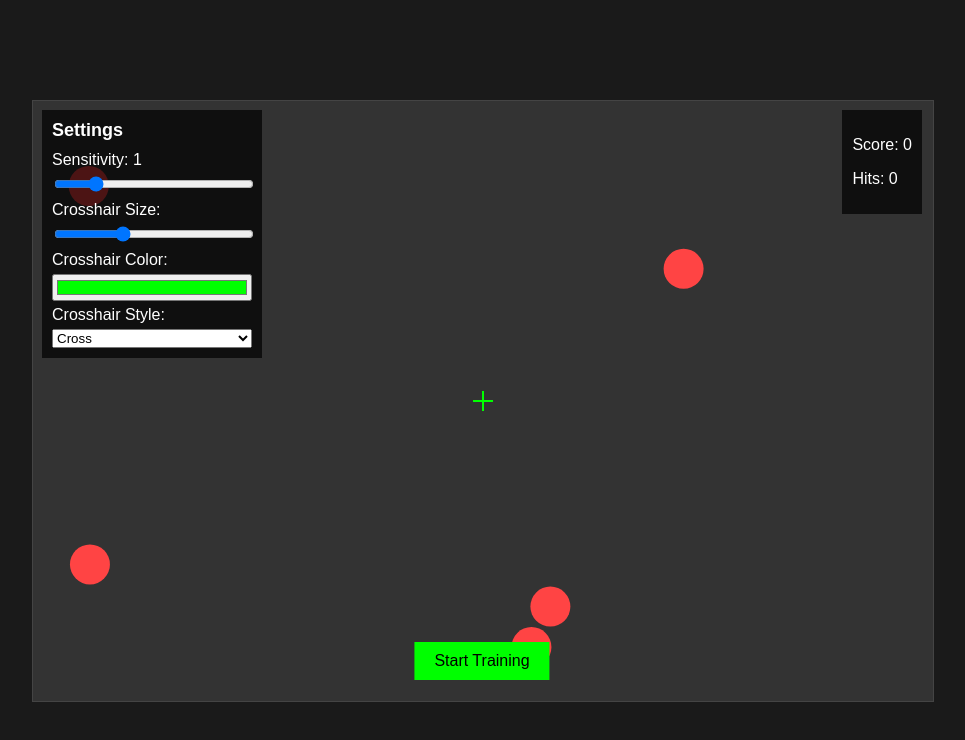
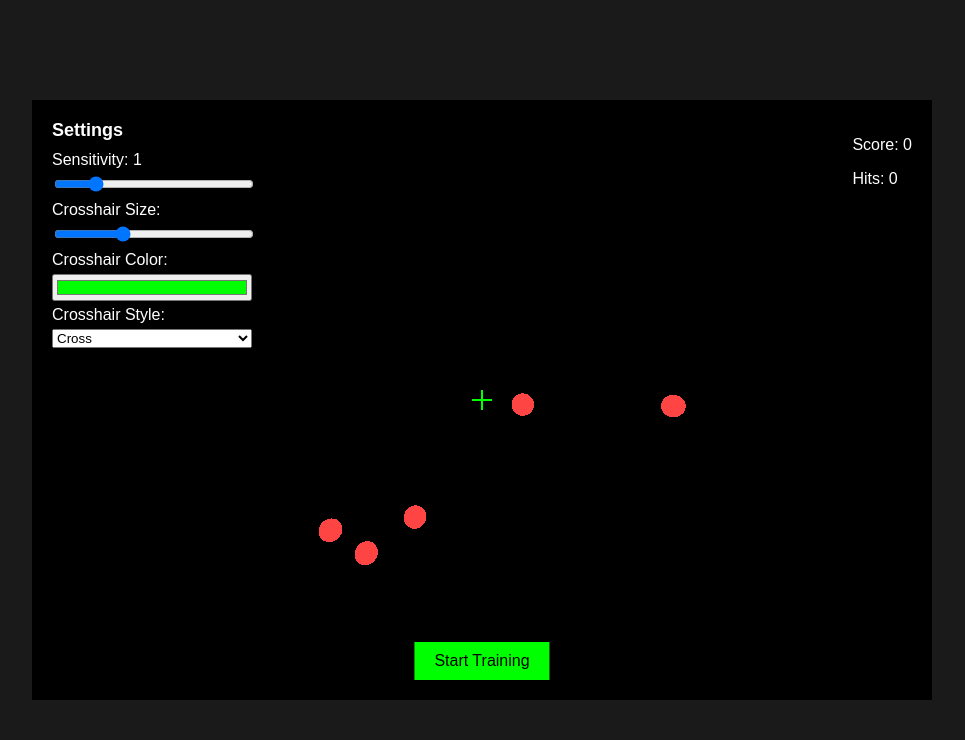
Before and after one commit to bryant0309/aim-warm-up, a plain HTML site: page index.html in a window 1280 px wide. Both pictures are taken after a click on the button "Start Training". Shown: the whole page, without its empty margins (158-1123 px from the left). Drawn offline with nearby package versions, Linux system fonts and the light colour scheme.

Commit message:
Upgrade to 3D with Three.js

```diff
--- a/game.js
+++ b/game.js
@@ -1,5 +1,6 @@
-const canvas = document.getElementById('game-canvas');
-const ctx = canvas.getContext('2d');
+const container = document.getElementById('game-container');
+const crosshairCanvas = document.getElementById('crosshair-canvas');
+const ctx = crosshairCanvas.getContext('2d');
 const sensitivityInput = document.getElementById('sensitivity');
 const sensitivityValue = document.getElementById('sensitivity-value');
 const crosshairSizeInput = document.getElementById('crosshair-size');
@@ -11,15 +12,23 @@ const hitsDisplay = document.getElementById('hits');
 const shootSound = document.getElementById('shoot-sound');
 const hitSound = document.getElementById('hit-sound');
 
-canvas.width = 900;
-canvas.height = 600;
+crosshairCanvas.width = 900;
+crosshairCanvas.height = 600;
 
 let sensitivity = 1;
-let crosshair = { x: canvas.width / 2, y: canvas.height / 2, size: 10, color: '#00ff00', style: 'cross' };
-let targets = [];
 let score = 0;
 let hits = 0;
 let gameRunning = false;
+
+const scene = new THREE.Scene();
+const camera = new THREE.PerspectiveCamera(75, 900 / 600, 0.1, 1000);
+const renderer = new THREE.WebGLRenderer();
+renderer.setSize(900, 600);
+container.appendChild(renderer.domElement);
+camera.position.z = 50;
+
+const crosshair = { size: 10, color: '#00ff00', style: 'cross' };
+let targets = [];
 
 function loadSettings() {
     sensitivity = parseFloat(localStorage.getItem('sensitivity') || 1);
@@ -35,57 +44,45 @@ function loadSettings() {
 loadSettings();
 
 function spawnTarget() {
-    targets.push({
-        x: Math.random() * (canvas.width - 60) + 30,
-        y: Math.random() * (canvas.height - 60) + 30,
-        radius: 20,
-        color: '#ff4444',
-        dx: (Math.random() - 0.5) * 4, // Random x velocity (-2 to 2)
-        dy: (Math.random() - 0.5) * 4  // Random y velocity (-2 to 2)
-    });
+    const geometry = new THREE.SphereGeometry(2, 32, 32);
+    const material = new THREE.MeshBasicMaterial({ color: 0xff4444 });
+    const target = new THREE.Mesh(geometry, material);
+    target.position.set(
+        (Math.random() - 0.5) * 80,
+        (Math.random() - 0.5) * 60,
+        -20
+    );
+    target.dx = (Math.random() - 0.5) * 0.1;
+    target.dy = (Math.random() - 0.5) * 0.1;
+    scene.add(target);
+    targets.push(target);
 }
 
 function updateTargets() {
     targets.forEach(target => {
-        // Move target
-        target.x += target.dx;
-        target.y += target.dy;
-
-        // Bounce off edges
-        if (target.x - target.radius < 0 || target.x + target.radius > canvas.width) {
-            target.dx = -target.dx;
-        }
-        if (target.y - target.radius < 0 || target.y + target.radius > canvas.height) {
-            target.dy = -target.dy;
-        }
+        target.position.x += target.dx;
+        target.position.y += target.dy;
+        if (target.position.x < -40 || target.position.x > 40) target.dx = -target.dx;
+        if (target.position.y < -30 || target.position.y > 30) target.dy = -target.dy;
     });
 }
 
-function draw() {
-    ctx.clearRect(0, 0, canvas.width, canvas.height);
-
-    // Draw moving targets
-    targets.forEach(target => {
-        ctx.beginPath();
-        ctx.arc(target.x, target.y, target.radius, 0, Math.PI * 2);
-        ctx.fillStyle = target.color;
-        ctx.fill();
-        ctx.closePath();
-    });
-
-    // Draw crosshair
+function drawCrosshair() {
+    ctx.clearRect(0, 0, crosshairCanvas.width, crosshairCanvas.height); // Clear previous frame
     ctx.strokeStyle = crosshair.color;
     ctx.lineWidth = 2;
+    const centerX = crosshairCanvas.width / 2;
+    const centerY = crosshairCanvas.height / 2;
     if (crosshair.style === 'cross') {
         ctx.beginPath();
-        ctx.moveTo(crosshair.x - crosshair.size, crosshair.y);
-        ctx.lineTo(crosshair.x + crosshair.size, crosshair.y);
-        ctx.moveTo(crosshair.x, crosshair.y - crosshair.size);
-        ctx.lineTo(crosshair.x, crosshair.y + crosshair.size);
+        ctx.moveTo(centerX - crosshair.size, centerY);
+        ctx.lineTo(centerX + crosshair.size, centerY);
+        ctx.moveTo(centerX, centerY - crosshair.size);
+        ctx.lineTo(centerX, centerY + crosshair.size);
         ctx.stroke();
     } else if (crosshair.style === 'dot') {
         ctx.beginPath();
-        ctx.arc(crosshair.x, crosshair.y, crosshair.size / 2, 0, Math.PI * 2);
+        ctx.arc(centerX, centerY, crosshair.size / 2, 0, Math.PI * 2);
         ctx.fillStyle = crosshair.color;
         ctx.fill();
     }
@@ -108,35 +105,35 @@ function updateStats() {
 
 function gameLoop() {
     if (gameRunning) {
-        updateTargets(); // Update target positions
-        draw();
+        updateTargets();
+        renderer.render(scene, camera);
+        drawCrosshair();
         requestAnimationFrame(gameLoop);
     }
 }
 
 startBtn.addEventListener('click', () => {
-    canvas.requestPointerLock();
+    container.requestPointerLock();
 });
 
 document.addEventListener('pointerlockchange', () => {
-    if (document.pointerLockElement === canvas) {
+    if (document.pointerLockElement === container) {
         gameRunning = true;
-        canvas.addEventListener('mousemove', updateCrosshair);
+        container.addEventListener('mousemove', updateCamera);
         startGame();
     } else {
         gameRunning = false;
-        canvas.removeEventListener('mousemove', updateCrosshair);
+        container.removeEventListener('mousemove', updateCamera);
     }
 });
 
-function updateCrosshair(event) {
-    crosshair.x += event.movementX * sensitivity;
-    crosshair.y += event.movementY * sensitivity;
-    crosshair.x = Math.max(0, Math.min(canvas.width, crosshair.x));
-    crosshair.y = Math.max(0, Math.min(canvas.height, crosshair.y));
+function updateCamera(event) {
+    camera.rotation.y -= event.movementX * sensitivity * 0.002;
+    camera.rotation.x -= event.movementY * sensitivity * 0.002;
+    camera.rotation.x = Math.max(-Math.PI / 2, Math.min(Math.PI / 2, camera.rotation.x));
 }
 
-canvas.addEventListener('click', () => {
+container.addEventListener('click', () => {
     if (gameRunning) {
         shootSound.play().catch(() => console.log("Shoot sound not loaded"));
         checkHit();
@@ -144,23 +141,17 @@ canvas.addEventListener('click', () => {
 });
 
 function checkHit() {
-    let hitIndices = [];
-    targets.forEach((target, index) => {
-        const dx = crosshair.x - target.x;
-        const dy = crosshair.y - target.y;
-        const distance = Math.sqrt(dx * dx + dy * dy);
-        if (distance < target.radius) {
-            hitIndices.push(index);
-        }
-    });
-    if (hitIndices.length > 0) {
+    const raycaster = new THREE.Raycaster();
+    raycaster.setFromCamera(new THREE.Vector2(0, 0), camera);
+    const intersects = raycaster.intersectObjects(targets);
+    if (intersects.length > 0) {
         hitSound.play().catch(() => console.log("Hit sound not loaded"));
-        hitIndices.forEach(index => {
-            targets.splice(index, 1);
-            hits++;
-            score += 10;
-            spawnTarget();
-        });
+        const hitTarget = intersects[0].object;
+        scene.remove(hitTarget);
+        targets = targets.filter(t => t !== hitTarget);
+        hits++;
+        score += 10;
+        spawnTarget();
         updateStats();
     }
 }
--- a/index.html
+++ b/index.html
@@ -3,12 +3,13 @@
 <head>
     <meta charset="UTF-8">
     <meta name="viewport" content="width=device-width, initial-scale=1.0">
-    <title>2D Aim Trainer</title>
+    <title>3D Aim Trainer</title>
     <link rel="stylesheet" href="styles.css">
 </head>
 <body>
     <div id="main-container">
-        <canvas id="game-canvas"></canvas>
+        <div id="game-container"></div>
+        <canvas id="crosshair-canvas" style="position: absolute; top: 0; left: 0; pointer-events: none;"></canvas>
         <div id="overlay-ui">
             <div id="settings-panel">
                 <h2>Settings</h2>
@@ -33,6 +34,7 @@
     </div>
     <audio id="shoot-sound" src="assets/shoot.mp3"></audio>
     <audio id="hit-sound" src="assets/hit.mp3"></audio>
+    <script src="https://cdnjs.cloudflare.com/ajax/libs/three.js/r134/three.min.js"></script>
     <script src="game.js"></script>
 </body>
 </html>
--- a/styles.css
+++ b/styles.css
@@ -15,11 +15,15 @@ body {
     height: 600px;
 }
 
-#game-canvas {
+#game-container {
     width: 100%;
     height: 100%;
     background-color: #333;
-    border: 1px solid #444;
+}
+
+#crosshair-canvas {
+    width: 100%;
+    height: 100%;
 }
 
 #overlay-ui {
```
